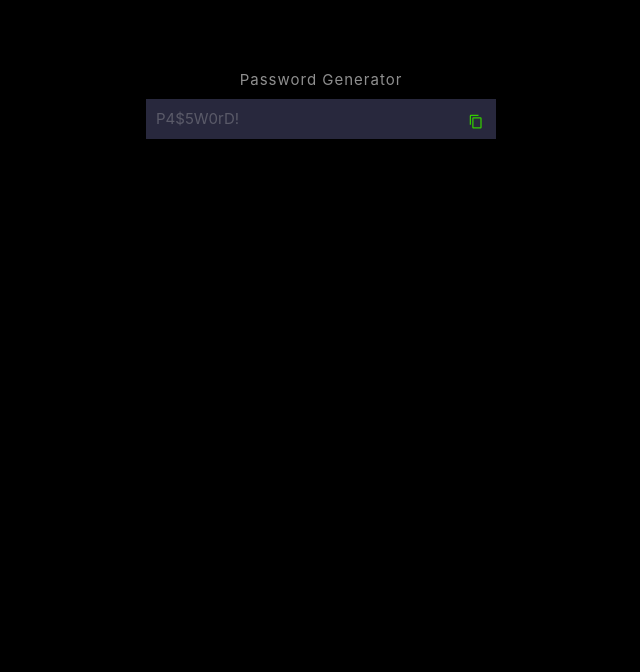
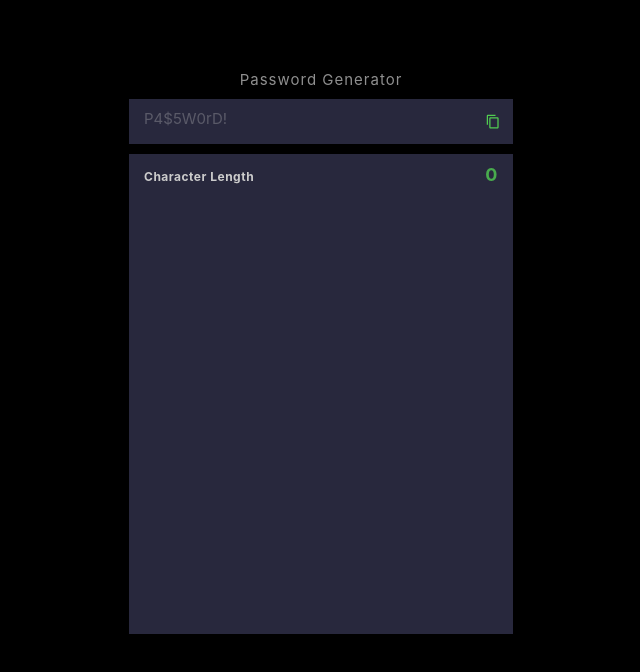
Before and after one commit to eransafadel/Password-Generator, a React (Create React App) app: page / in a window 1280 px wide. Shown: the top 672 px of the page, without its empty margins (319-959 px from the left). Built offline with nearby package versions, Linux system fonts and the light colour scheme.

Commit message:
add optionBox

```diff
--- a/src/components/Home.tsx
+++ b/src/components/Home.tsx
@@ -1,5 +1,6 @@
 import React from 'react';
 import {Container,Text} from "./Home.styles";
+import OptionsBox from './OptionsBox';
 import TitlePassword from './TitlePassword';
 
 
@@ -11,6 +12,7 @@ const Home = () => {
     <Container>
         <Text>Password Generator</Text>
         <TitlePassword/>
+        <OptionsBox/>
 
 
     </Container>
--- a/src/components/OptionBox.styles.ts
+++ b/src/components/OptionBox.styles.ts
@@ -1,11 +1,9 @@
 import styled from 'styled-components';
 
 export const Container =styled.div`
-margin-top:10px;
-width:350px;
-height:40px;
+margin:10px;
+width:30%;
+height:60vh;
 background-color:#33334d;
-display:flex;
-justify-content:space-between;
-align-content:center;
+
 ` ;
--- a/src/components/OptionsBox.tsx
+++ b/src/components/OptionsBox.tsx
@@ -1,8 +1,12 @@
-import React from 'react'
+import React from 'react';
+import { Container } from './OptionBox.styles';
+import Widget from './Widget';
 
 const OptionsBox = () => {
   return (
-    <div>OptionsBox</div>
+    <Container>
+        <Widget/>
+    </Container>
   )
 }
 
--- a/src/components/TitlePassword.styles.ts
+++ b/src/components/TitlePassword.styles.ts
@@ -3,8 +3,8 @@ import ContentCopyIcon from '@mui/icons-material/ContentCopy';
 
 export const CopyPasswordContainer =styled.div`
 margin-top:10px;
-width:350px;
-height:40px;
+width:30%;
+height:10%;
 background-color:#33334d;
 display:flex;
 justify-content:space-between;
@@ -15,11 +15,11 @@ export const TextPassword =styled.p`
 color:white;
 opacity:0.3;
 font-size:15px;
-margin: 10px;
+margin: 10px 15px;
 ` ;
 
 export const ContentCopy =styled(ContentCopyIcon)`
-color:#40ff00;
+color:#66ff66;
 width:10px;
 height:15px;
  margin:15px 10px;
--- /dev/null
+++ b/src/components/Widget.styles.ts
@@ -0,0 +1,25 @@
+import styled from 'styled-components';
+
+export const Container =styled.div`
+
+display:flex;
+justify-content:space-between;
+align-content:center;
+` ;
+
+
+export const Text =styled.p`
+color:white;
+font-weight: bold;
+letter-spacing:0.5px;
+font-size:12px;
+margin:15px;
+
+` ;
+
+export const TextNumber =styled(Text)`
+color: #66ff66;
+font-size:18px;
+margin:10px 15px;
+opacity:0.8;
+` ;
--- /dev/null
+++ b/src/components/Widget.tsx
@@ -0,0 +1,13 @@
+import React from 'react';
+import {Container,Text,TextNumber} from "./Widget.styles";
+
+const Widget = () => {
+  return (
+    <Container>
+        <Text>Character Length</Text>
+        <TextNumber>0</TextNumber>
+    </Container>
+  )
+}
+
+export default Widget
```
